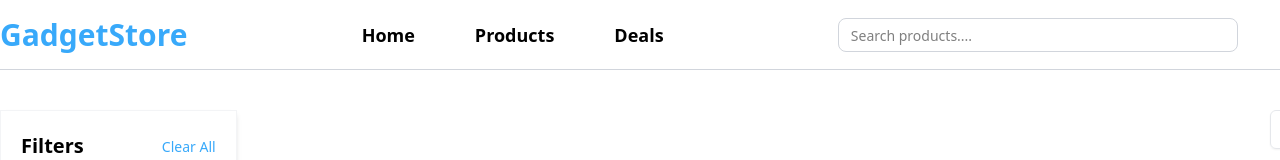
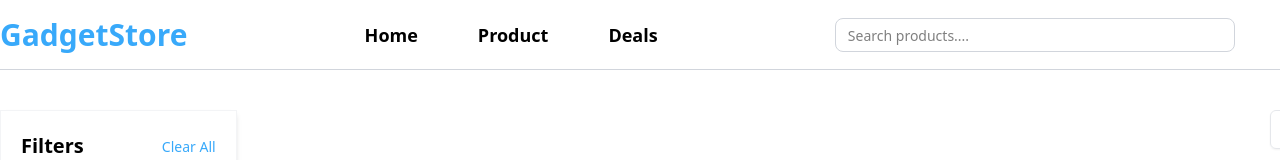
Before and after one commit to omerali6093/React-FilterPage, a React (Vite) app: page / in a window 1280 px wide. Shown: the top 160 px of the page. Built offline with nearby package versions, Linux system fonts and the light colour scheme.

Commit message:
make pages

```diff
--- a/src/App.jsx
+++ b/src/App.jsx
@@ -50,7 +50,7 @@ function App() {
     return (
         <div>
             <div className="mx-auto w-[1500px]">
-                < Header />
+            <Header/>
             </div>
 
             <div className="border-b border-gray-300 w-full mt-2"></div>
@@ -95,6 +95,7 @@ function App() {
             </div>
 
         </div>
+
     )
 }
 
--- a/src/Pages/Footer.jsx
+++ b/src/Pages/Footer.jsx
@@ -0,0 +1,11 @@
+function Footer () {
+    return (
+        <div>
+            <h1>Product Page</h1>
+
+        </div>
+    )
+}
+
+
+export default Footer
--- a/src/Pages/HeroSection.jsx
+++ b/src/Pages/HeroSection.jsx
@@ -0,0 +1,5 @@
+export default function HeroSection () {
+    return (
+        <h1>Product Section</h1>
+    )
+}
--- a/src/components/Header.jsx
+++ b/src/components/Header.jsx
@@ -1,4 +1,5 @@
 import React from "react";
+import { Link } from "react-router-dom";
 
 
 function Header() {
@@ -10,7 +11,7 @@ function Header() {
 
             <div className="header-navbars flex items-center list-none gap-15 text-lg">
                 <li className="font-semibold cursor-pointer">Home</li>
-                <li className="font-semibold cursor-pointer">Products</li>
+                <Link to='/footer' className="font-semibold cursor-pointer">Product</Link>
                 <li className="font-semibold cursor-pointer">Deals</li>
             </div>
 
```
